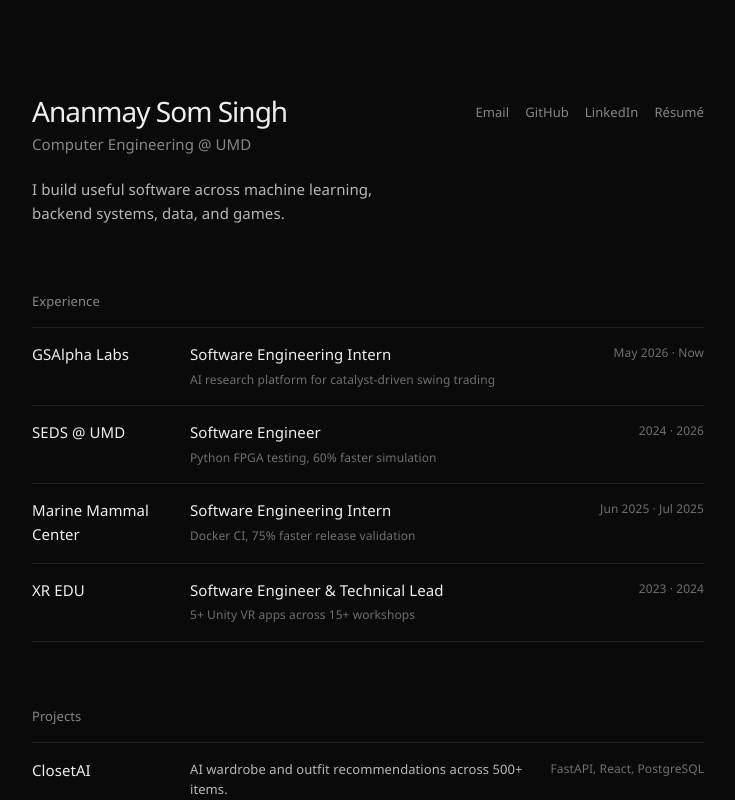
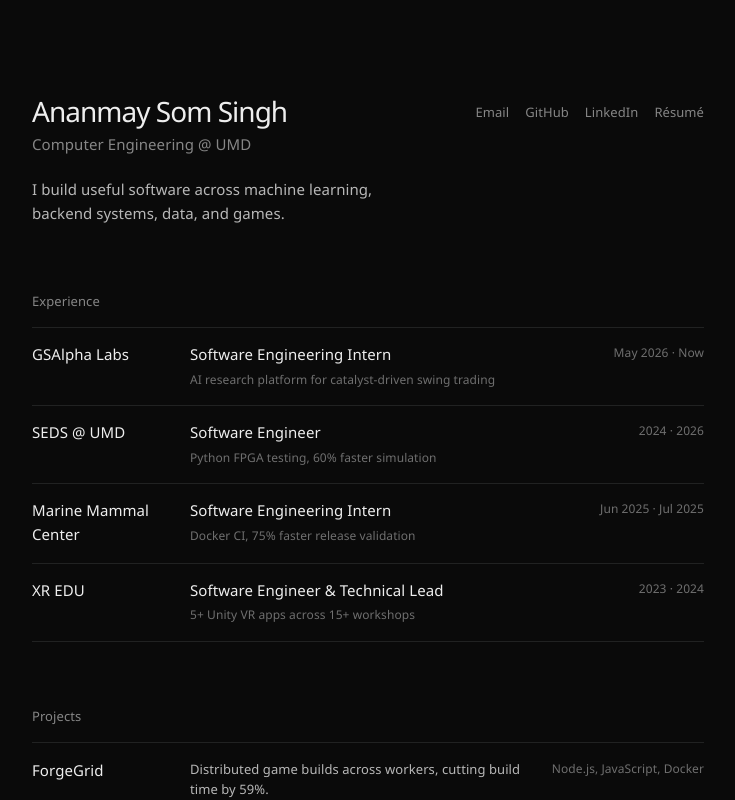
Before and after one commit to AnanmayS/portfolio, a Next.js app: page / in a window 1280 px wide. Shown: the top 800 px of the page, without its empty margins (272-1007 px from the left). Built offline with nearby package versions, Linux system fonts and the light colour scheme.

Commit message:
Add ForgeGrid project

```diff
--- a/app/page.tsx
+++ b/app/page.tsx
@@ -44,6 +44,11 @@
 ];
 
 const projects: Project[] = [
+  {
+    name: "ForgeGrid",
+    description: "Distributed game builds across workers, cutting build time by 59%.",
+    tools: "Node.js, JavaScript, Docker",
+  },
   {
     name: "ClosetAI",
     description: "AI wardrobe and outfit recommendations across 500+ items.",
```
